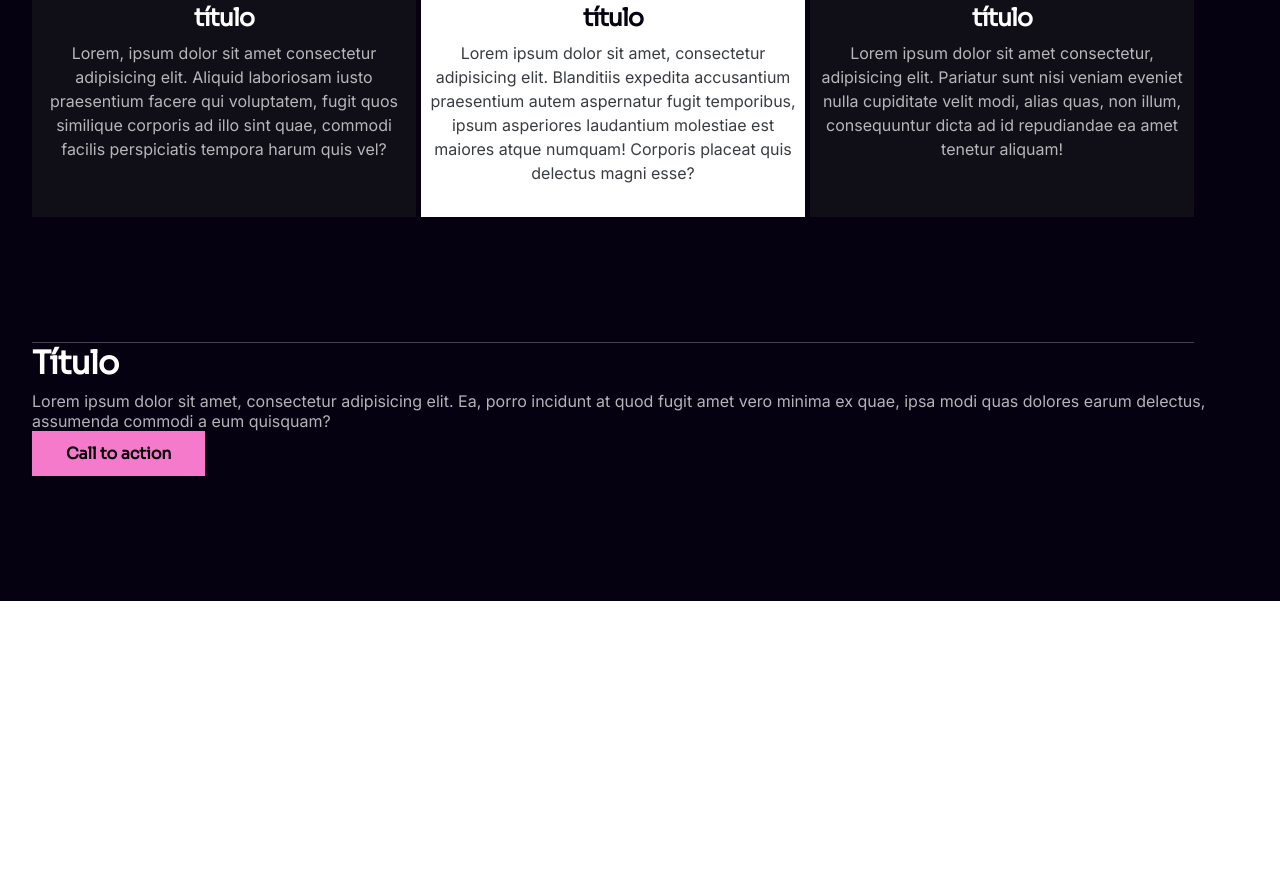
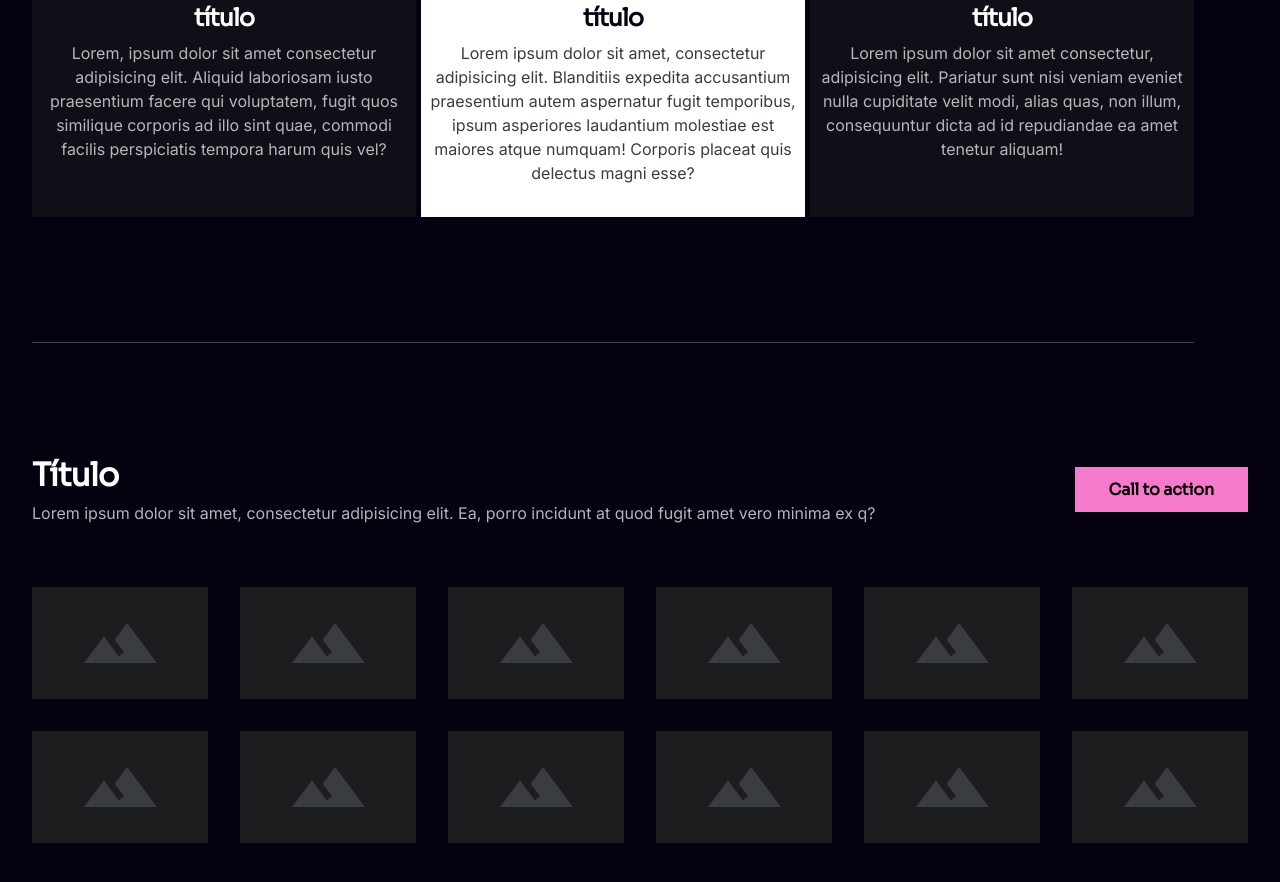
Before and after one commit to Dalken-Murakami/CURSOCODEBOOST, a plain HTML site: page index.html in a window 1280 px wide. Shown: the part 1113-1995 px from the top of the page. Before the commit the page ends 1714 px from the top, so only its background shows below. Drawn offline with Linux system fonts and the light colour scheme.

Commit message:
criação da galeria

```diff
--- a/css/styles.css
+++ b/css/styles.css
@@ -150,3 +150,30 @@ margin-top: 4.0rem;
     margin-top: 8px;
     line-height: 150%;
 }
+
+.s-card-featured .second-area {
+    margin-top: 11.2rem;
+}
+
+.s-card-featured .second-area .top {
+    display: flex;
+    align-items: center;
+    justify-content: space-between;
+    margin-bottom: 64px;
+}
+
+.s-card-featured .second-area .all-imgs {
+    display: flex;
+    flex-wrap: wrap;
+    gap: 32px;
+}
+
+.s-card-featured .second-area .all-imgs .image {
+    width: 176px;
+    height: 112px;
+    background-color: var(--gray-colors-200 );
+    display: flex;
+    align-items: center;
+    justify-content: center;
+
+}
--- a/css/variables.css
+++ b/css/variables.css
@@ -1,6 +1,7 @@
 :root {
     --brand-color-pink : #f67acb;
     --gray-colors-50:#E6EBF2;
+    --gray-colors-200:#1c1d1e;
     --gray-colors-100: #050110;
     --white-colors-text: rgba(255 ,255, 255, 0.7);
     --gray-colors-300: #393c40;
--- a/index.html
+++ b/index.html
@@ -101,13 +101,51 @@
             </div>
         </div>
         <div class="container">
-            <div class="section area">
+            <div class="second-area">
                 <div class="top">
                     <div class="title">
                         <h2>Título</h2>
-                        <p>Lorem ipsum dolor sit amet, consectetur adipisicing elit. Ea, porro incidunt at quod fugit amet vero minima ex quae, ipsa modi quas dolores earum delectus, assumenda commodi a eum quisquam? </p>
+                        <p>Lorem ipsum dolor sit amet, consectetur adipisicing elit. Ea, porro incidunt at quod fugit amet vero minima ex q? </p>
                     </div>
                     <a href="" class="btn-primary">Call to action</a>
+                </div>
+                <div class="all-imgs">
+                    <div class="image">
+                        <img src="./img/thumb.svg" alt="">
+                    </div>
+                    <div class="image">
+                        <img src="./img/thumb.svg" alt="">
+                    </div>
+                    <div class="image">
+                        <img src="./img/thumb.svg" alt="">
+                    </div>
+                    <div class="image">
+                        <img src="./img/thumb.svg" alt="">
+                    </div>
+                    <div class="image">
+                        <img src="./img/thumb.svg" alt="">
+                    </div>
+                    <div class="image">
+                        <img src="./img/thumb.svg" alt="">
+                    </div>
+                    <div class="image">
+                        <img src="./img/thumb.svg" alt="">
+                    </div>
+                    <div class="image">
+                        <img src="./img/thumb.svg" alt="">
+                    </div>
+                    <div class="image">
+                        <img src="./img/thumb.svg" alt="">
+                    </div>
+                    <div class="image">
+                        <img src="./img/thumb.svg" alt="">
+                    </div>
+                    <div class="image">
+                        <img src="./img/thumb.svg" alt="">
+                    </div>
+                    <div class="image">
+                        <img src="./img/thumb.svg" alt="">
+                    </div>
                 </div>
             </div>
         </div>
```
